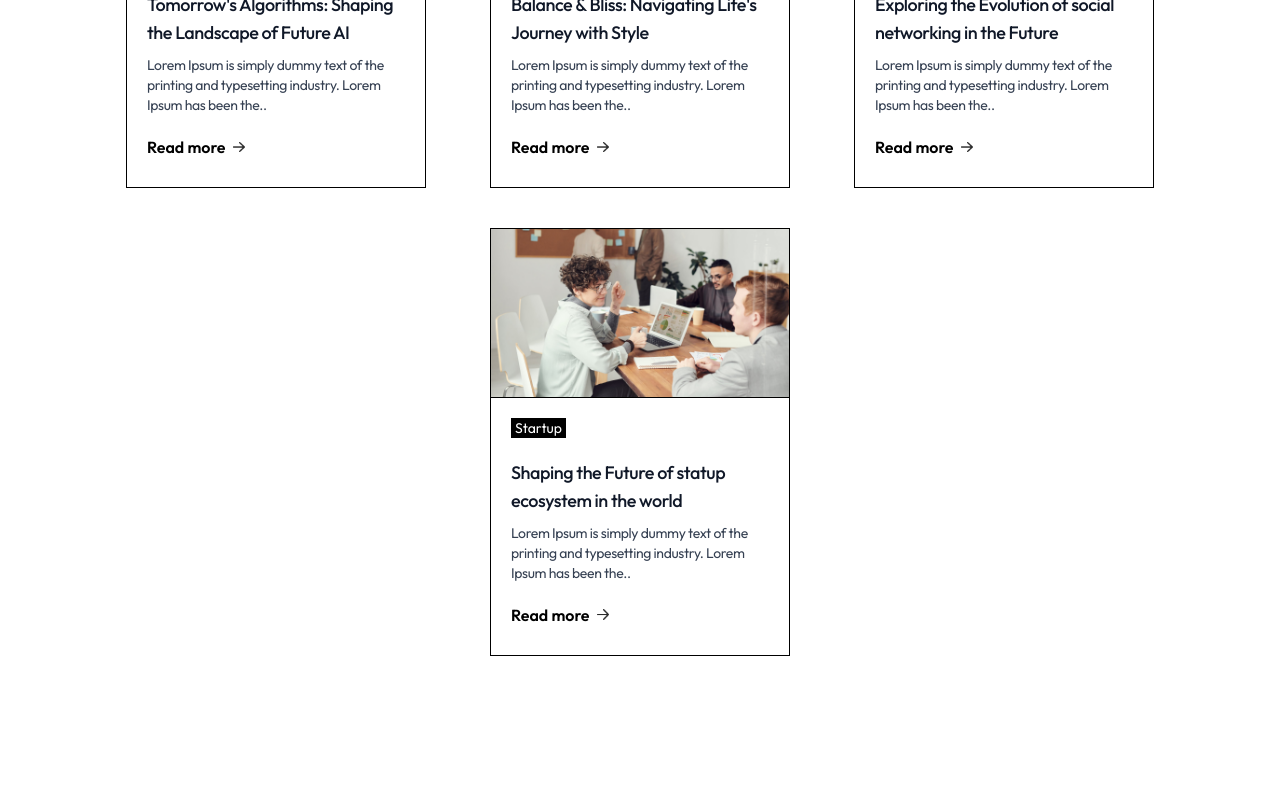
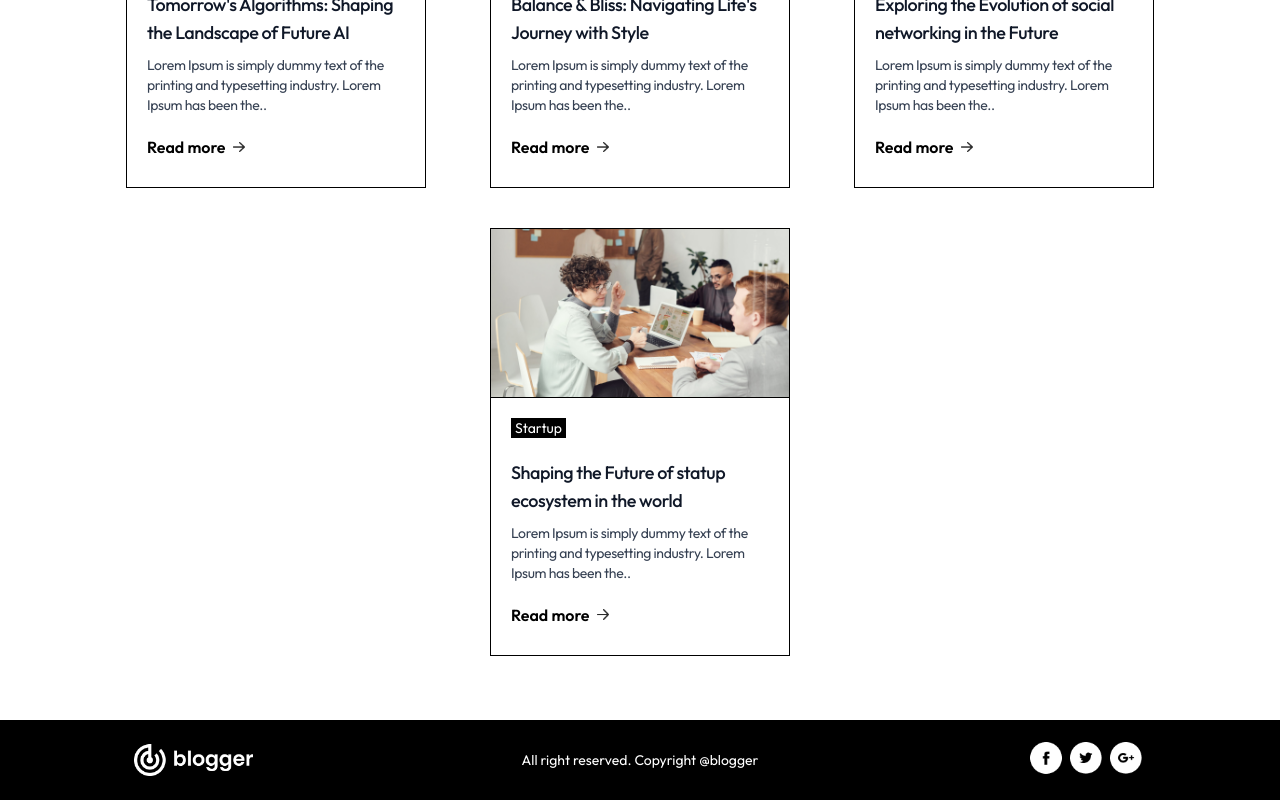
Before and after one commit to TamimAhmedCD/blog-app, a Next.js app: page / in a window 1280 px wide. Shown: the part 2613-3413 px from the top of the page. Before the commit the page ends 3333 px from the top, so only its background shows below. Built offline with nearby package versions, Linux system fonts and the light colour scheme.

Commit message:
footer done

```diff
--- a/app/page.js
+++ b/app/page.js
@@ -1,5 +1,6 @@
 import BlogItem from "@/components/BlogItem";
 import BlogList from "@/components/BlogList";
+import Footer from "@/components/Footer";
 import Header from "@/components/Header";
 
 export default function Home() {
@@ -7,6 +8,7 @@
     <>
       <Header />
       <BlogList />
+      <Footer />
     </>
   );
 }
--- /dev/null
+++ b/components/Footer.jsx
@@ -0,0 +1,17 @@
+import { assets } from '@/Assets/assets'
+import Image from 'next/image'
+import React from 'react'
+
+export default function Footer() {
+    return (
+        <div className='flex justify-around flex-col gap-2 sm:gap-0 sm:flex-row bg-black  py-5 items-center'>
+            <Image src={assets.logo_light} alt='' width={120} />
+            <p className='text-sm text-white'>All right reserved. Copyright @blogger</p>
+            <div className='flex'>
+                <Image src={assets.facebook_icon} alt='' width={40} />
+                <Image src={assets.twitter_icon} alt='' width={40} />
+                <Image src={assets.googleplus_icon} alt='' width={40} />
+            </div>
+        </div>
+    )
+}
```
